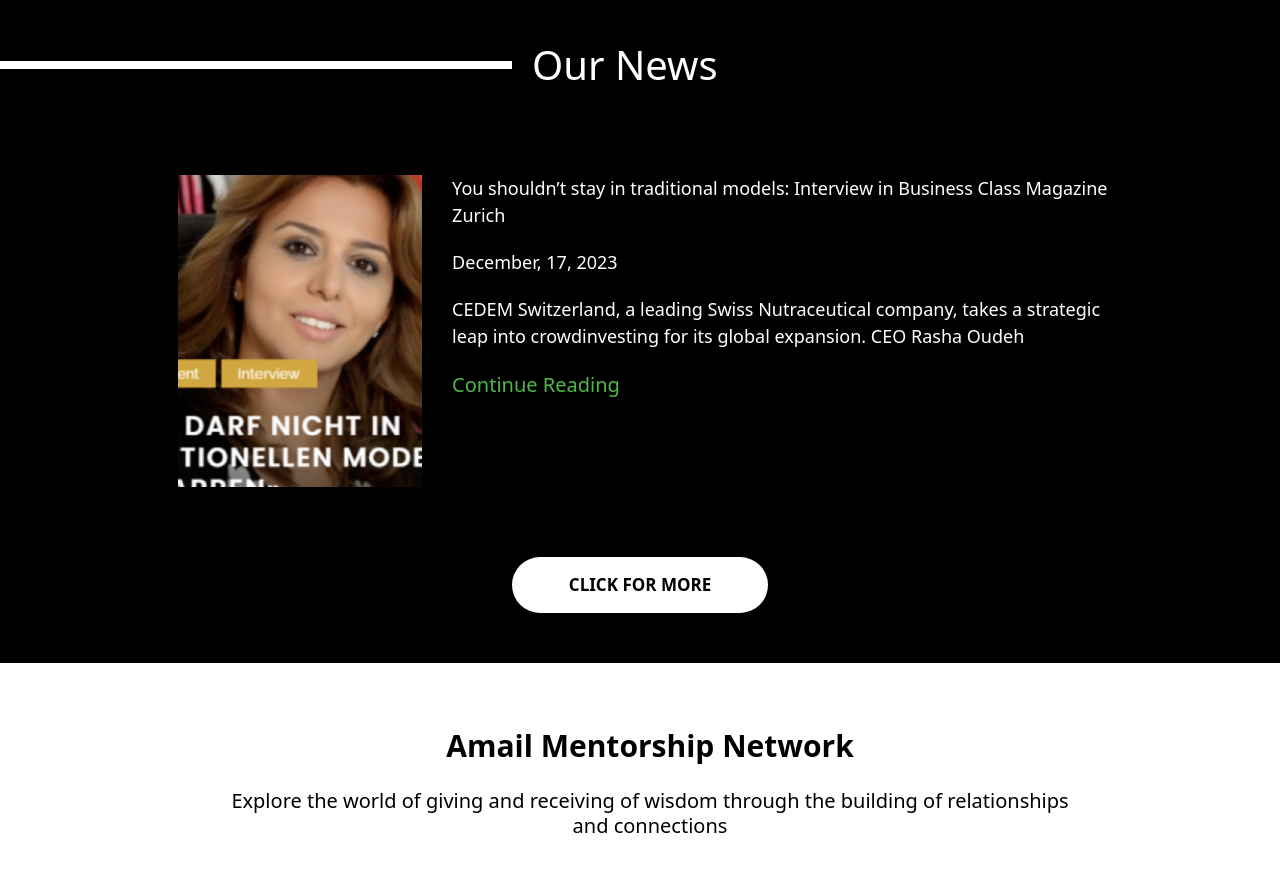
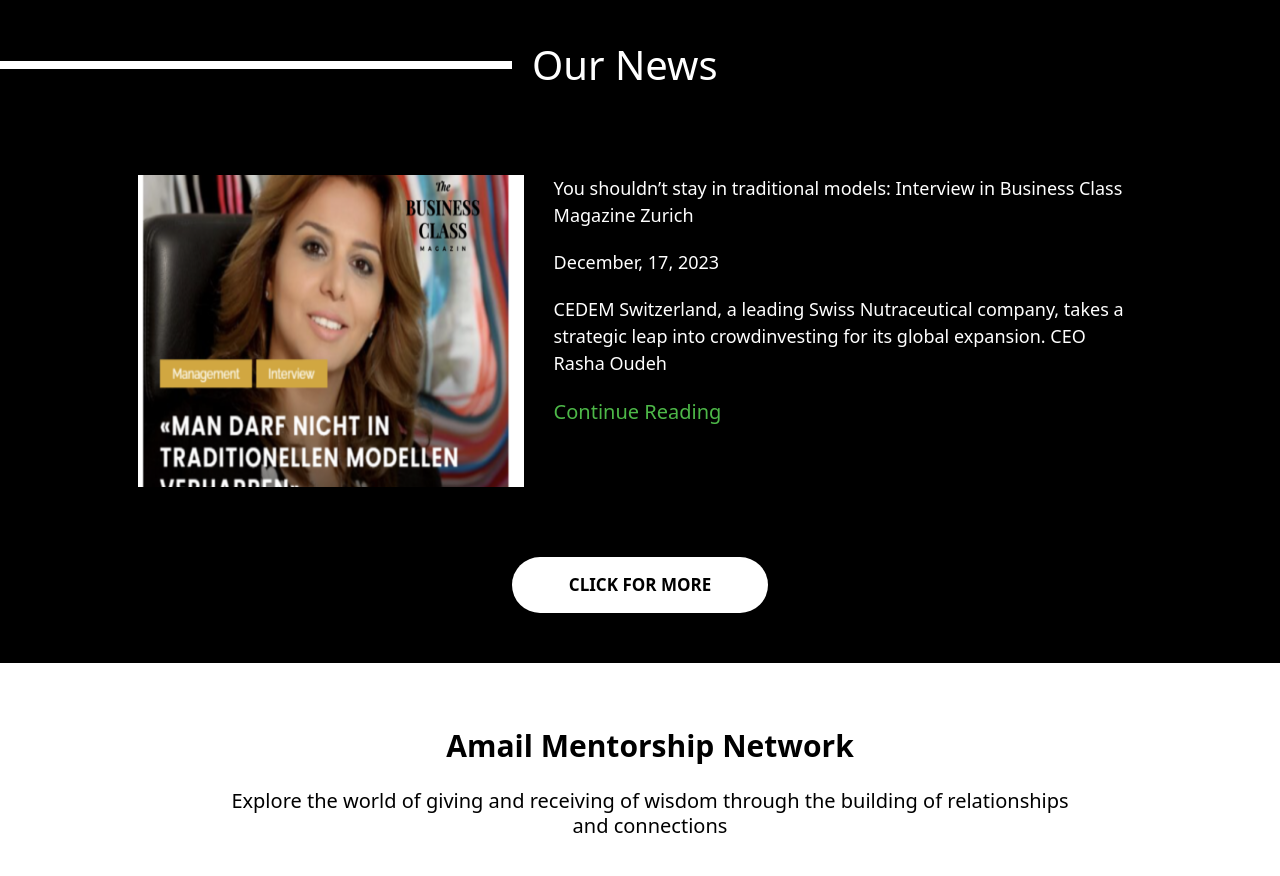
Before and after one commit to Kalu-Emeka/Amali, a React (Vite) app: page /home in a window 1280 px wide. Shown: the part 4140-5016 px from the top of the page. Built offline with nearby package versions, Linux system fonts and the light colour scheme.

Commit message:
Css Resolved

```diff
--- a/src/index.css
+++ b/src/index.css
@@ -338,7 +338,7 @@
     display: flex;
     justify-content: flex-end;
     align-content: flex-end;
-    padding: 50px;
+    padding:  50px 50px 50px 10px;
     width: 80%;
     margin-top: 30px;
 }
@@ -665,7 +665,7 @@
         background-position: left;
     }
     .header-item {
-        background-size: 90vw 85vh;
+        background-size: 20vw 85vh;
     }
     .header-item h2 {
         font-size: 30px;
--- a/src/pages/landingPage.jsx
+++ b/src/pages/landingPage.jsx
@@ -107,12 +107,12 @@
                         <h1>Our News</h1>
                     </div>
                     <div className="news-text">
-                        <img src="/images/business.png" alt="" />
+                        <img src="/images/buss.png" alt="" />
                         <div className="news-text2">
                             <p> You shouldn’t stay in traditional models: Interview in Business Class Magazine Zurich </p>
                             <p>December, 17, 2023 </p>
                             <p>CEDEM Switzerland, a leading Swiss Nutraceutical company, takes a strategic leap into crowdinvesting for its global expansion. CEO Rasha Oudeh </p>
-                            <a href="https://amaliprogram.com/news/" target="_blank">Continue Reading</a>
+                            <a href="https://amaliprogram.com/you-shouldnt-stay-in-traditional-models-interview-in-business-class-magazine-zurich/" target="_blank">Continue Reading</a>
                         </div>
                     </div>
                     <button>CLICK FOR MORE</button>
```
Also changed, not shown: public/images/buss.png (added).
